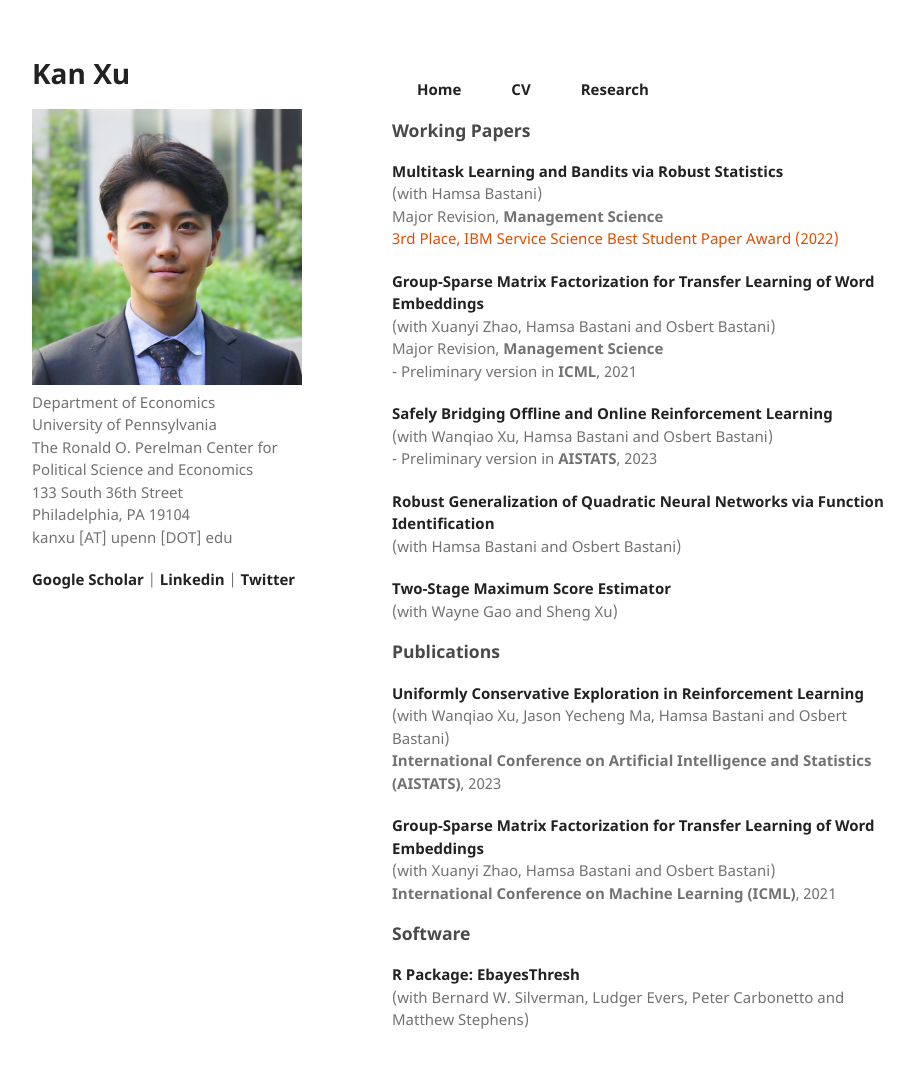
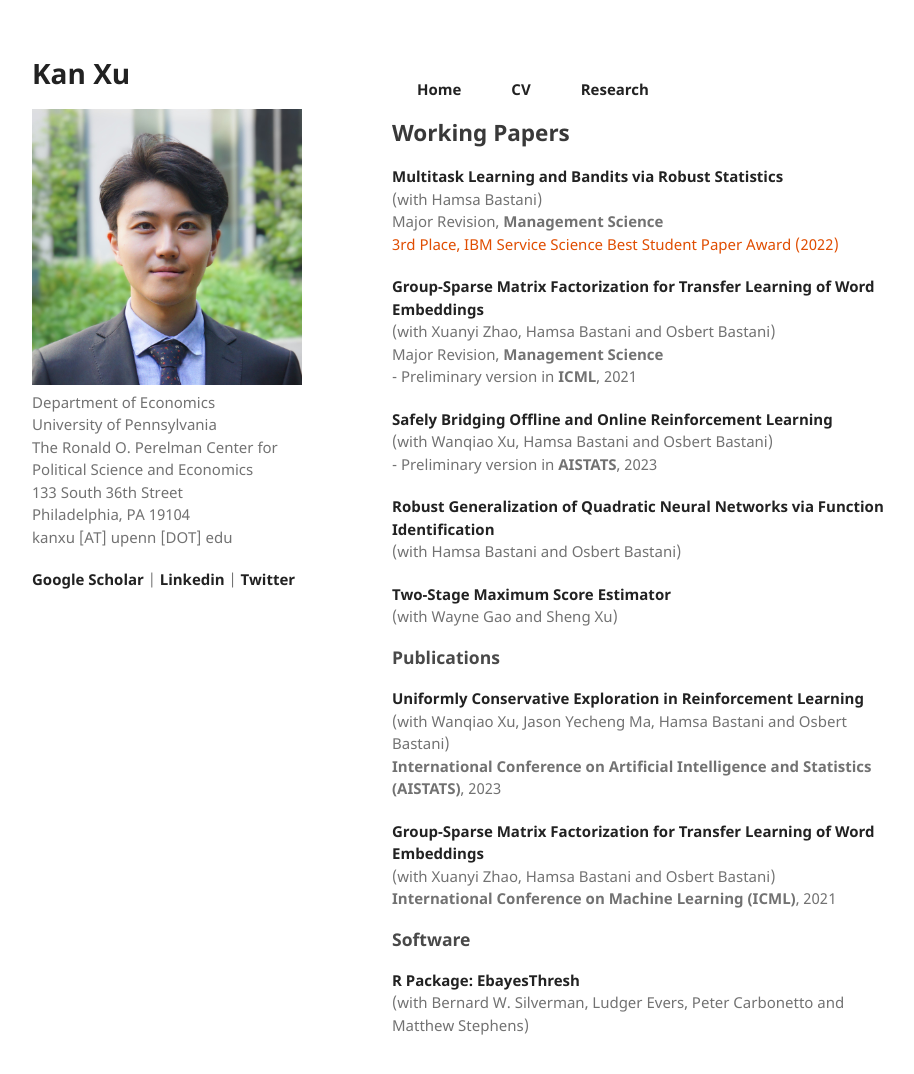
Before and after one commit to kanxu526/kanxu526.github.io, a Jekyll site: the page built from research.md, in a window 1280 px wide and 1106 px high. Shown: the top 1074 px of the window, without its empty margins (178-1092 px from the left). Built offline with Jekyll 4.4.1, drawn with Linux system fonts in a browser that asks for light colours.

```diff
--- a/research.md
+++ b/research.md
@@ -9,7 +9,7 @@ layout: default
 </ul>
 
 <div>
-<h3>Working Papers</h3>
+<h2>Working Papers</h2>
 
 <p><a href="https://arxiv.org/abs/2112.14233">Multitask Learning and Bandits via Robust Statistics</a><br>
 (with Hamsa Bastani)<br>
```
